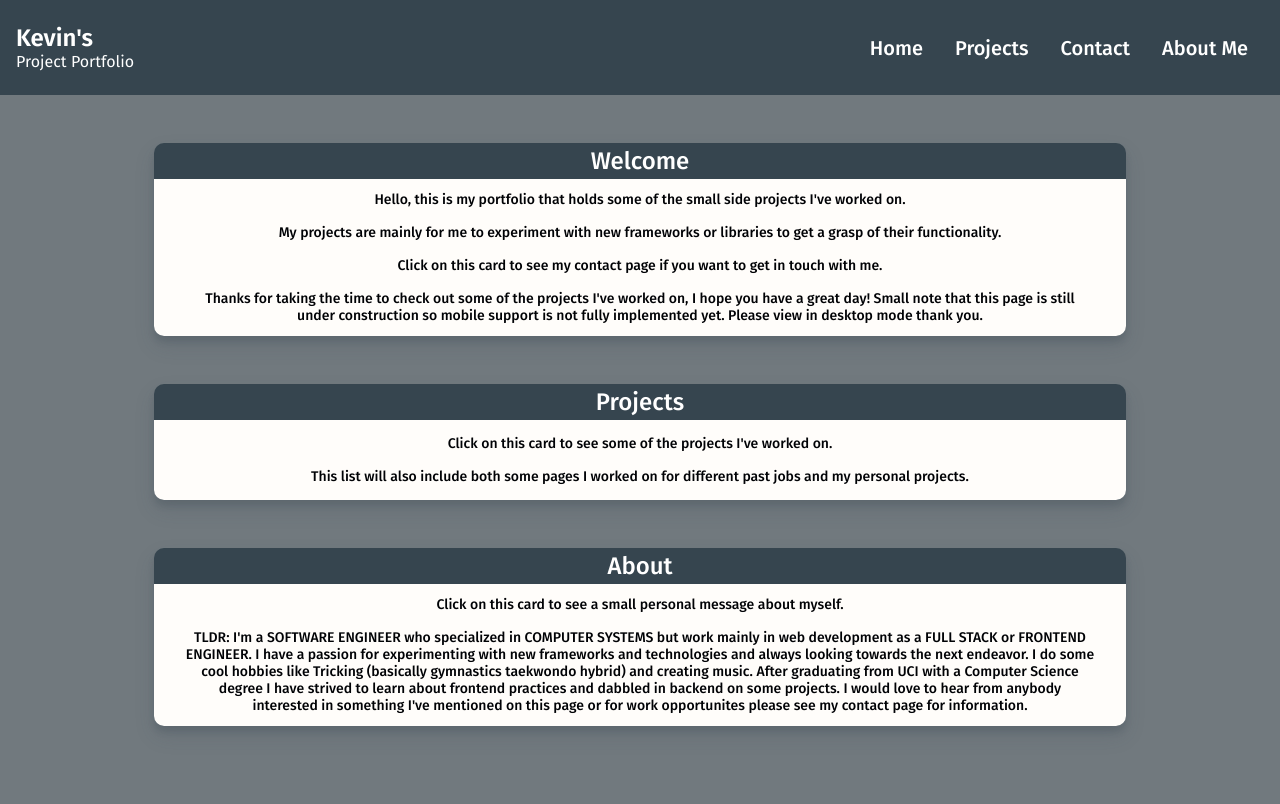
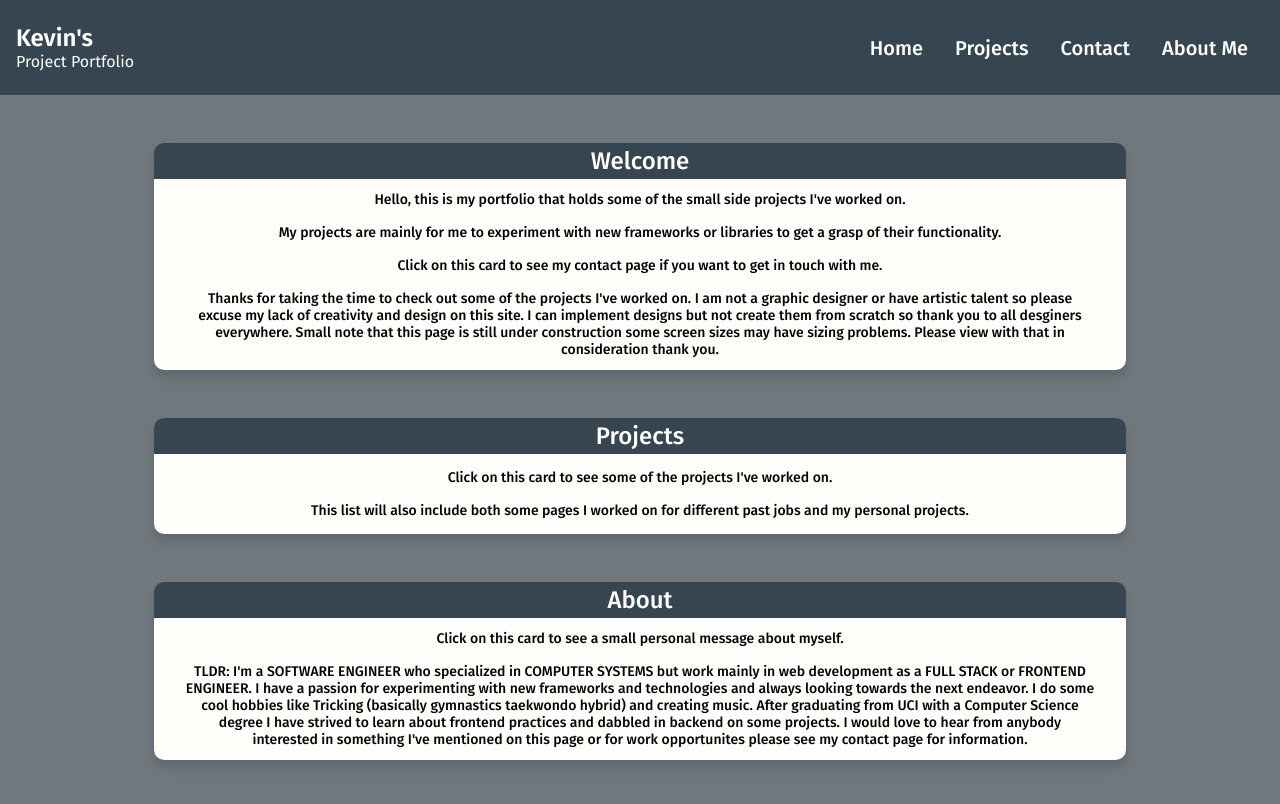
Before and after one commit to nivek724/nivek724.github.io, a React (Create React App) app in the folder portfolio/: page / in a window 1280 px wide. Shown: the top 804 px of the page. Built offline with nearby package versions, Linux system fonts and the light colour scheme.

Commit message:
change home message

```diff
--- a/portfolio/src/pages/Home.tsx
+++ b/portfolio/src/pages/Home.tsx
@@ -30,9 +30,11 @@ const Home: React.FC = () => {
           </Text>
           <Text>Click on this card to see my contact page if you want to get in touch with me.</Text>
           <Text>
-            Thanks for taking the time to check out some of the projects I've worked on, I hope you have a great day!
-            Small note that this page is still under construction so mobile support is not fully implemented yet. Please
-            view in desktop mode thank you.
+            Thanks for taking the time to check out some of the projects I've worked on. I am not a graphic designer or
+            have artistic talent so please excuse my lack of creativity and design on this site. I can implement designs
+            but not create them from scratch so thank you to all desginers everywhere. Small note that this page is
+            still under construction some screen sizes may have sizing problems. Please view with that in consideration
+            thank you.
           </Text>
         </PageLink>
       </Card>
```
